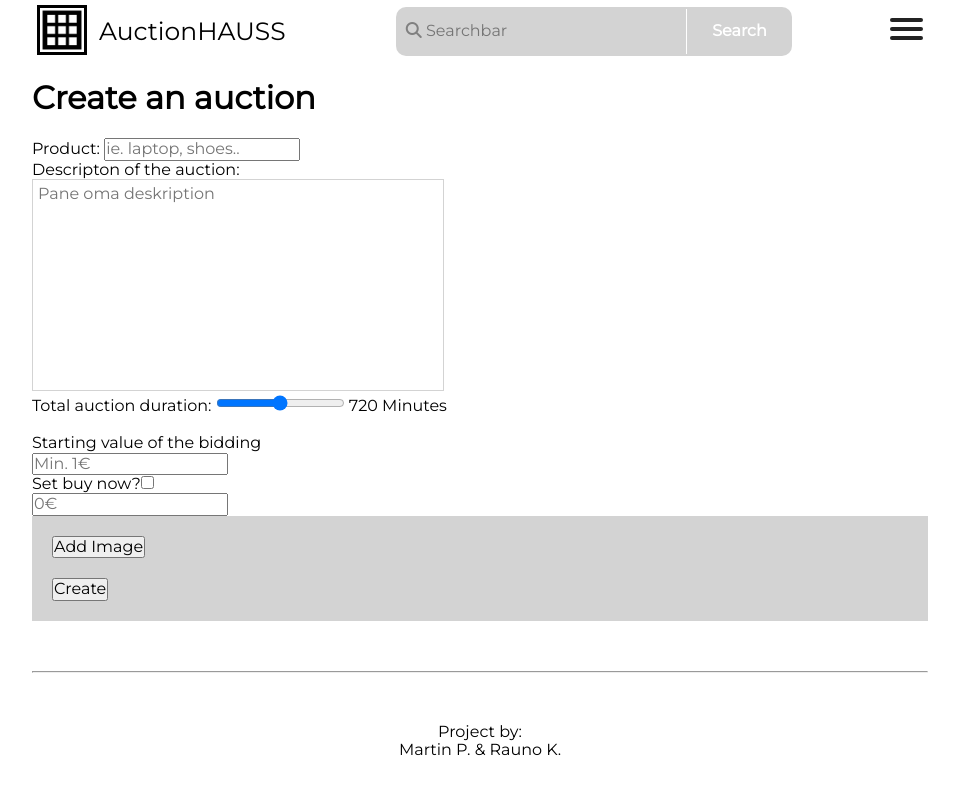
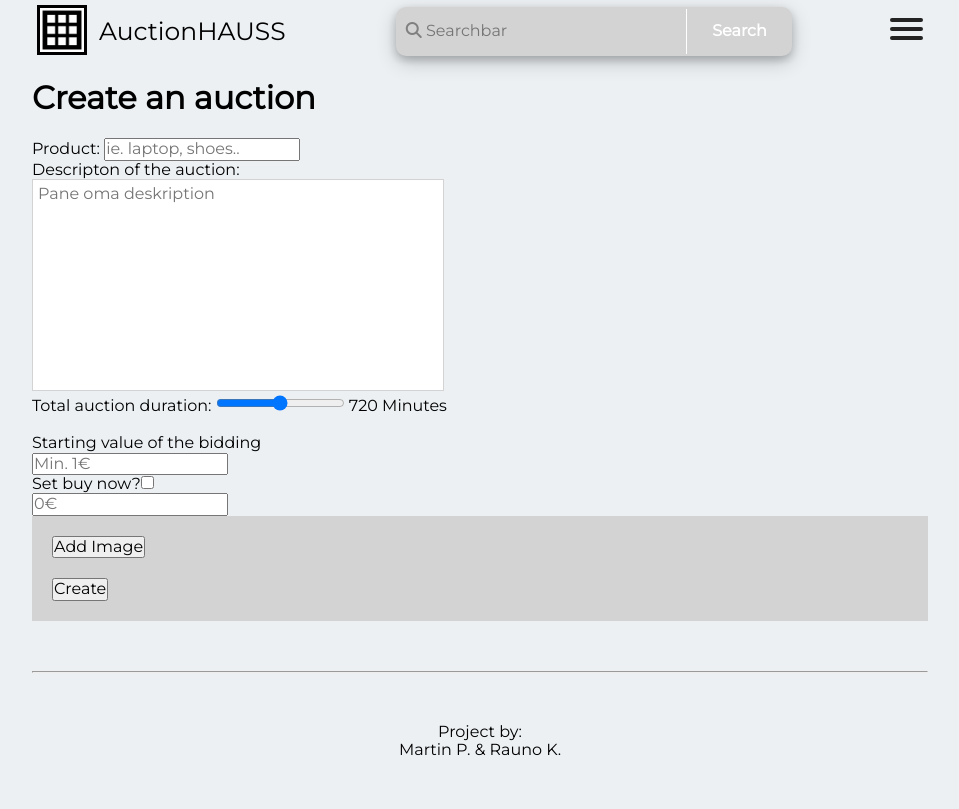
Before and after one commit to fezzzle/django_auction, a Django app: template auction/templates/auction/create.html in a window 1280 px wide. Shown: the whole page, without its empty margins (160-1119 px from the left). Run offline with Django 3.2, Linux system fonts and the light colour scheme; the template is opened without the code that fills it, so the values that code supplies are empty; some libraries are stand-ins or nearby versions.

Commit message:
base css

```diff
--- a/auction/static/auction/main.css
+++ b/auction/static/auction/main.css
@@ -18,6 +18,8 @@ html {
 body {
     font-family: 'Montserrat', sans-serif;
     /*background: #333138;*/
+    background: #ecf0f3;
+    /*color: #555;*/
 }
 
 .error-box {
@@ -129,6 +131,7 @@ list-style-type: none;
     /*text-transform: uppercase;*/
     overflow: visible;
     /*border-bottom: 1px solid black;*/
+    background: #ecf0f3;
 }
 
 .navbar > div {
@@ -146,6 +149,7 @@ list-style-type: none;
     background: lightgrey;
     border-radius: 10px;
     /*position:relative;*/
+    box-shadow: 0 4px 8px 0 rgba(0, 0, 0, 0.2), 0 6px 20px 0 rgba(0, 0, 0, 0.19);
 }
 
 .fas {
@@ -448,8 +452,8 @@ footer {
 /* input CSS */
 
 .searchbar input[type=text] {
-   padding-top: 15px;
-   padding-bottom: 15px;
+    padding-top: 15px;
+    padding-bottom: 15px;
     display: inline-block;
     border: none;
     width: 20vw;
```
